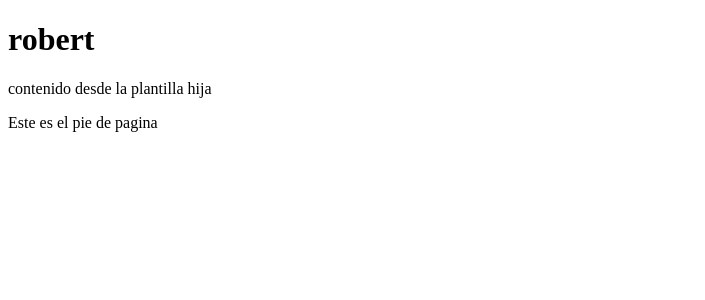
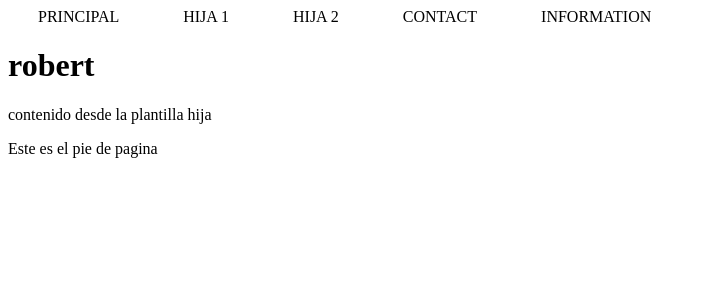
Before and after one commit to RobertQH123/django_proyect_2, a Django app: page /plantillaHjia/ in a window 1280 px wide. Shown: the top 300 px of the page, without its empty margins (0-705 px from the left). Run offline with Django 5.2, Linux system fonts and the light colour scheme.

Commit message:
usar include en la paltilla padre y otra  platilla hija 2  con extens

```diff
--- /dev/null
+++ b/MiProyecto/MiProyecto/templates/children_2Template.html
@@ -0,0 +1,5 @@
+{% extends "fatherTemplate.html" %}
+
+{% block title %}titulo de children {% endblock title %}
+
+{% block content %}<p>contenido desde la plantilla hija 2</p>{% endblock content %}
--- a/MiProyecto/MiProyecto/templates/fatherTemplate.html
+++ b/MiProyecto/MiProyecto/templates/fatherTemplate.html
@@ -6,6 +6,7 @@
     <title>{% block title %}{% endblock title %}</title>
 </head>
 <body>
+    {% include "navbarTemplate.html" %}
     <h1>robert</h1>
     {% block content %}
 
--- /dev/null
+++ b/MiProyecto/MiProyecto/templates/navbarTemplate.html
@@ -0,0 +1,31 @@
+<!DOCTYPE html>
+<html lang="en">
+<head>
+    <meta charset="UTF-8">
+    <meta name="viewport" content="width=device-width, initial-scale=1.0">
+    <title>Document</title>
+</head>
+<style>
+    #myBar{
+        margin: 0;
+        padding: 0;
+        list-style: none;
+        text-transform: uppercase;
+
+    }
+
+    #myBar li{
+        display: inline;
+        margin: 0 30px;
+    }
+</style>
+<body>
+    <ul id="myBar">
+        <li>Principal</li>
+        <li>hija 1</li>
+        <li>hija 2</li>
+        <li>Contact</li>
+        <li>Information</li>
+    </ul>
+</body>
+</html>
--- a/MiProyecto/MiProyecto/urls.py
+++ b/MiProyecto/MiProyecto/urls.py
@@ -17,7 +17,7 @@ Including another URLconf
 from django.contrib import admin
 from django.urls import path
 from MiProyecto.views import welcome, ageCategory, getCurrentMoment, contentHTML, firstTemplate, parametersTemplate, loadedTemplate, childrenTemplate
-
+from MiProyecto.views import childrenTwoTemplate
 urlpatterns = [
     path('admin/', admin.site.urls),
     path('bienvenido/', welcome),
@@ -28,5 +28,6 @@ urlpatterns = [
     path('parametrosPlantilla/', parametersTemplate),
     path('loadedTemplate/', loadedTemplate),
     path('plantillaHjia/', childrenTemplate),
+    path('plantillaHjia2/', childrenTwoTemplate),
 
 ]
--- a/MiProyecto/MiProyecto/views.py
+++ b/MiProyecto/MiProyecto/views.py
@@ -65,3 +65,6 @@ def loadedTemplate(request):
 
 def childrenTemplate(request):
     return render(request, "childrenTemplate.html",{})
+
+def childrenTwoTemplate(request):
+    return render(request, "children_2Template.html",{})
```
